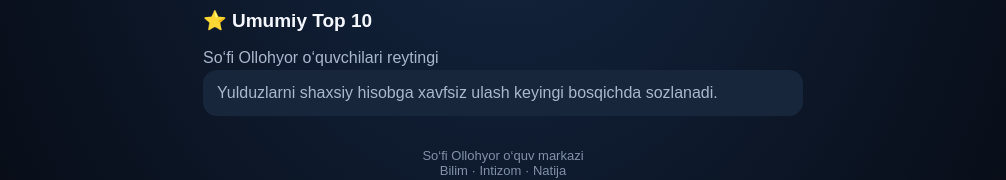
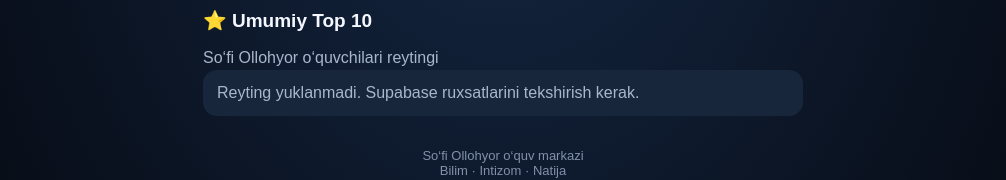
Before and after one commit to ibotovdavron/sofi-ollohyor-telegram, a plain HTML site: page index.html in a window 1280 px wide. Both pictures are taken after a click on the button "⭐ Mening yulduzlarim". Shown: the part 183-363 px from the top of the page, without its empty margins (137-1143 px from the left). Drawn offline with nearby package versions, Linux system fonts and the light colour scheme; no server answers.

Commit message:
Add loadStars function call for stars tab

```diff
--- a/index.html
+++ b/index.html
@@ -243,6 +243,7 @@
     document.getElementById(id).classList.remove("hidden");
 
     if (id === "schedule") loadSchedule();
+    if (id === "stars") loadStars();
     if (id === "stars") {
       document.getElementById("starsList").textContent =
         "Yulduzlarni shaxsiy hisobga xavfsiz ulash keyingi bosqichda sozlanadi.";
```
